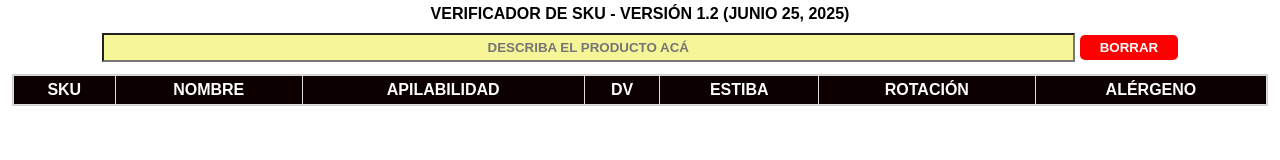
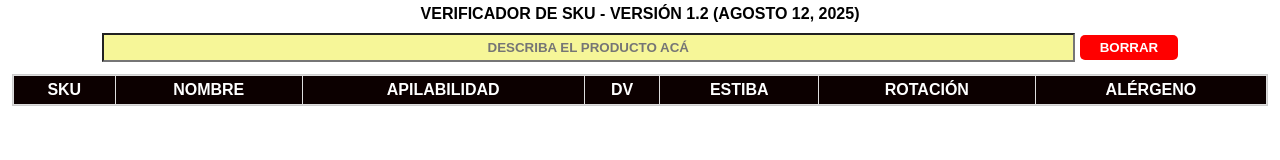
Before and after one commit to YellowZebraTech/skucheck, a plain HTML site: page index.html in a window 1280 px wide. Drawn offline with Linux system fonts and the light colour scheme; no server answers.

Commit message:
update ag 12 2025

```diff
--- a/index.html
+++ b/index.html
@@ -11,7 +11,7 @@
 <body>
 
    <!-- Input for SKU Selection -->
-   <label for="sku-select">VERIFICADOR DE SKU - VERSIÓN 1.2 (JUNIO 25, 2025)</label>
+   <label for="sku-select">VERIFICADOR DE SKU - VERSIÓN 1.2 (AGOSTO 12, 2025)</label>
    <div class="input-container">
        <input list="sku-list" id="sku-select" name="sku-select" placeholder="DESCRIBA EL PRODUCTO ACÁ"/>
        <button id="clear-button" onclick="clearSkuDetails()">BORRAR</button>
```
